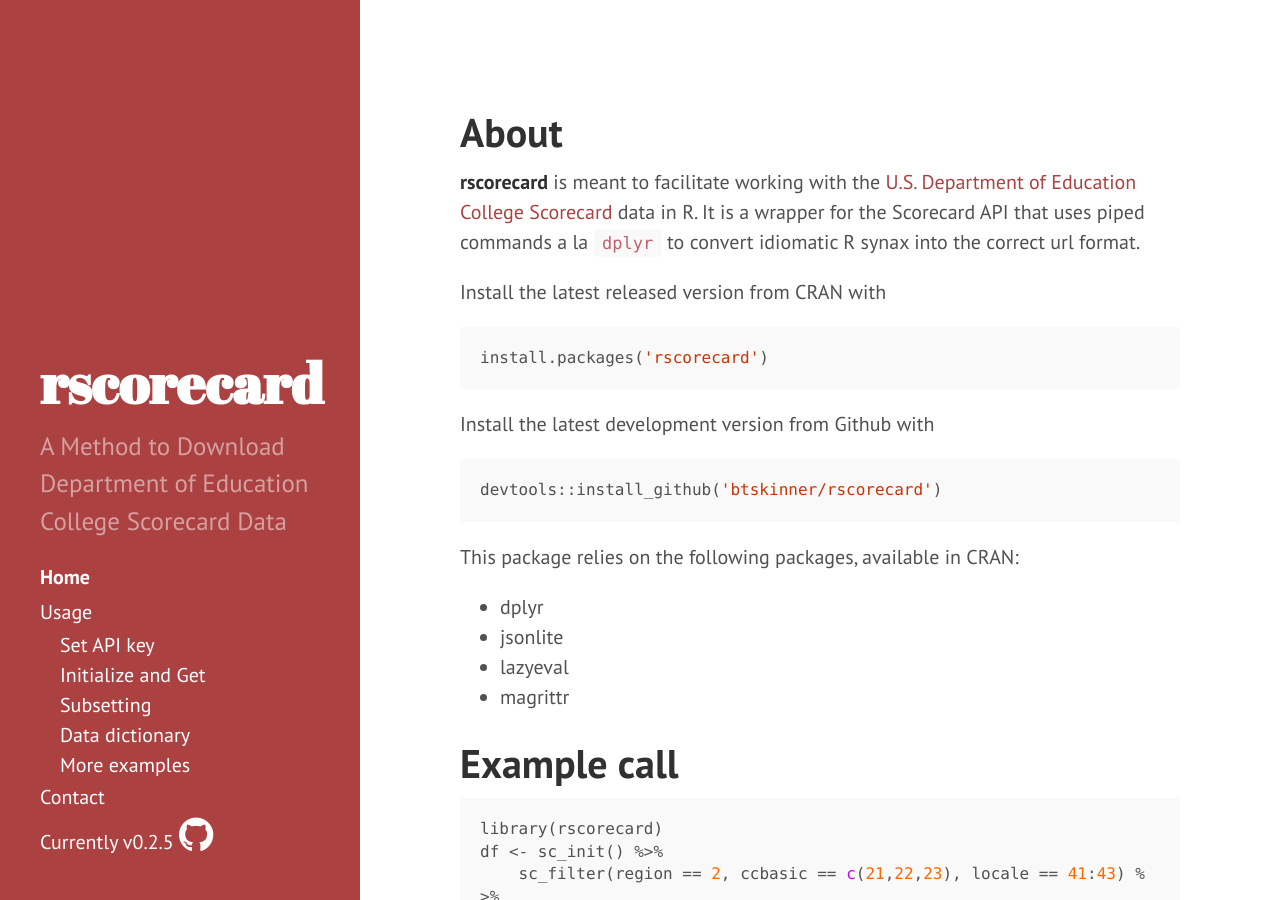
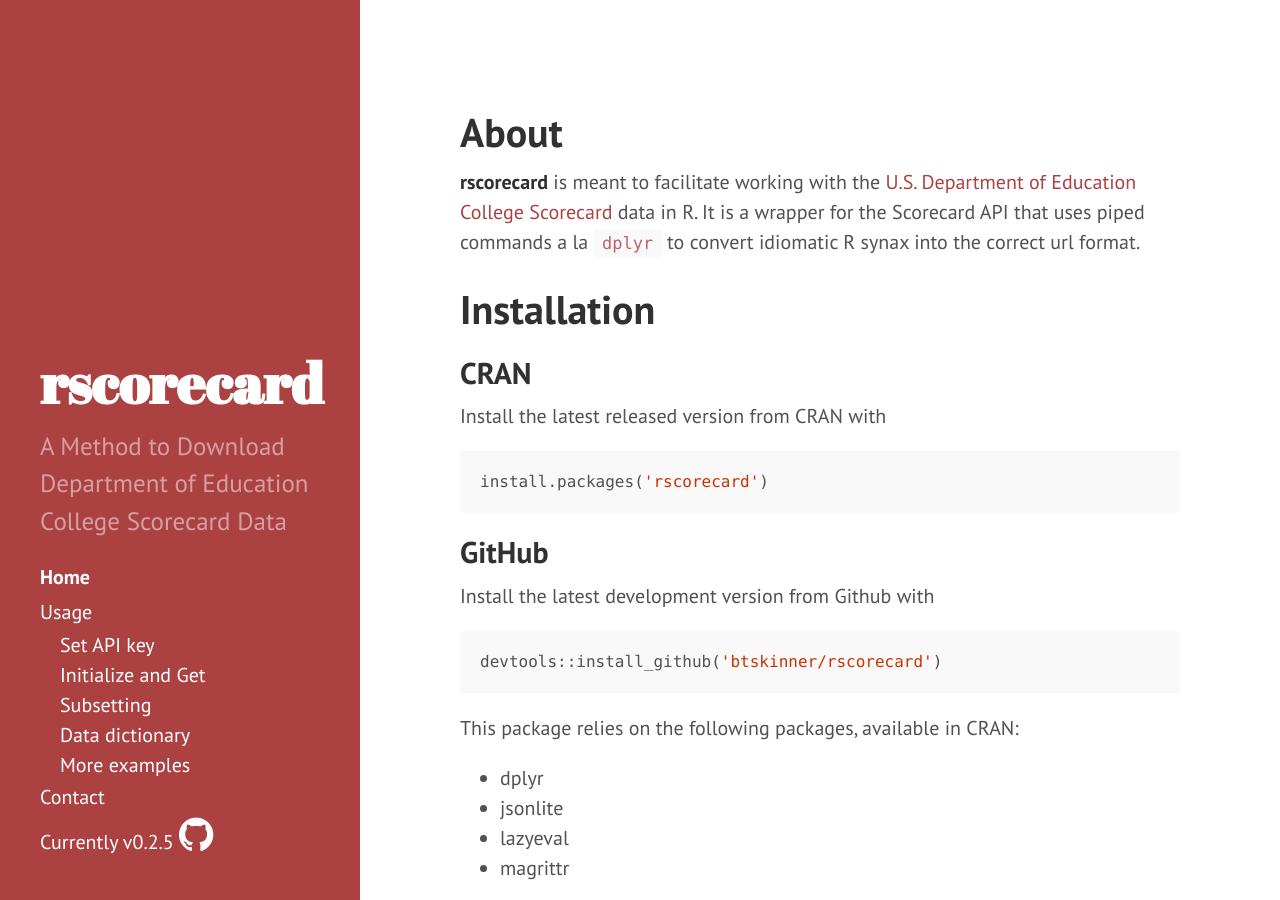
Before and after one commit to nguyentr17/rscorecard, a Jekyll site: the page built from index.md, in a window 1280 px wide and 900 px high. Built offline with Jekyll 4.4.1, drawn with Linux system fonts in a browser that asks for light colours.

Commit message:
better info page

````diff
--- a/index.md
+++ b/index.md
@@ -7,11 +7,17 @@
 
 **rscorecard** is meant to facilitate working with the [U.S. Department of Education College Scorecard](https://collegescorecard.ed.gov) data in R. It is a wrapper for the Scorecard API that uses piped commands a la [`dplyr`](http://github.com/hadley/dplyr) to convert idiomatic R synax into the correct url format.
 
+# Installation
+
+## CRAN
+
 Install the latest released version from CRAN with
 
 ```r
 install.packages('rscorecard')
 ```
+
+## GitHub
 
 Install the latest development version from Github with
 
````
